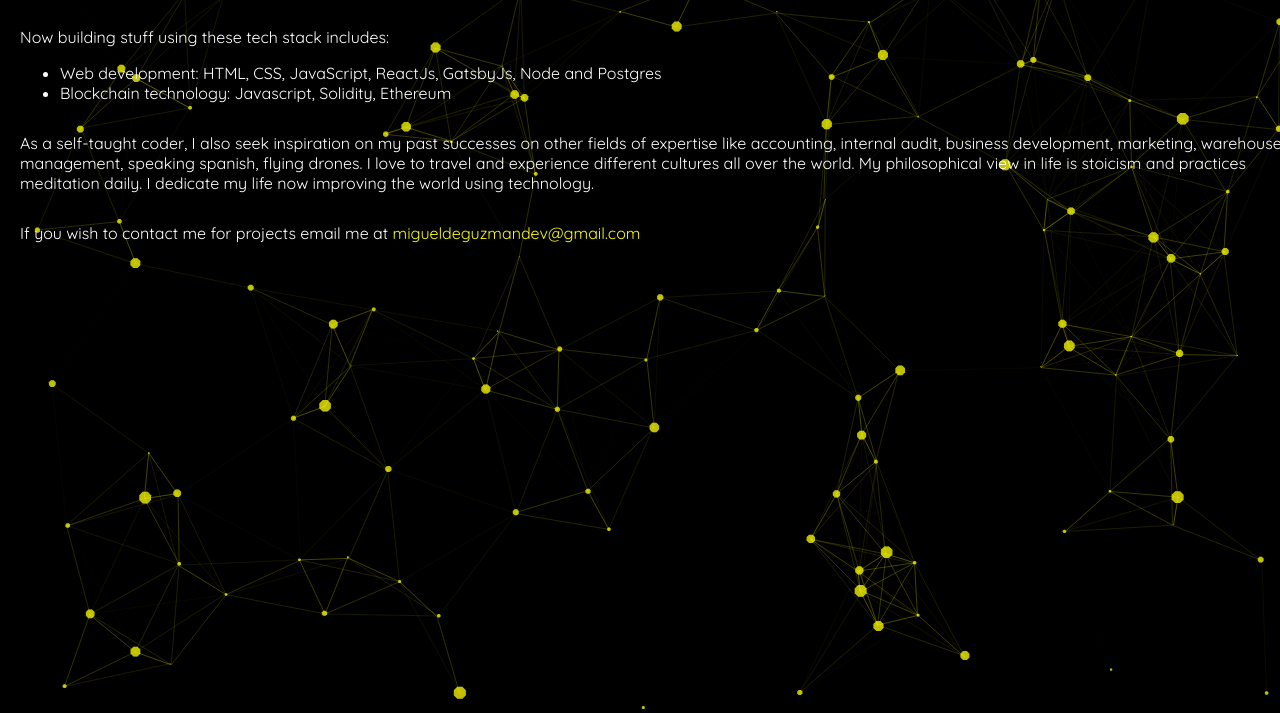
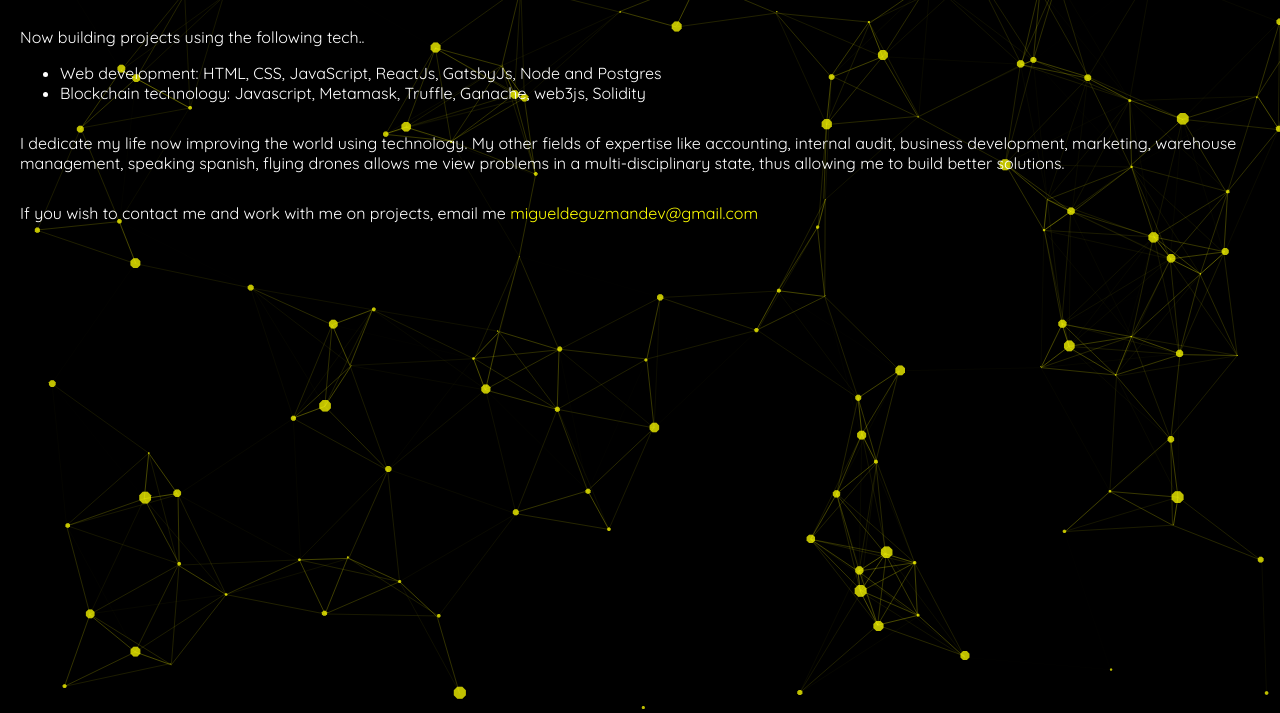
Before and after one commit to migueldeguzman/migueldeguzman.github.io, a plain HTML site: page about.html in a window 1280 px wide. Shown: the part 121-834 px from the top of the page. Drawn offline with Linux system fonts and the light colour scheme; animation ran at ten frames a second; a web font is replaced by a local one.

Commit message:
adding changes

```diff
--- a/about.html
+++ b/about.html
@@ -16,19 +16,20 @@
 		</p>
 	<h1>My story</h1>
 	<p class="aboutstyle">
-		Now building stuff using these tech stack includes:
+		Now building projects using the following tech..
 		<br>
 		<ul>
 			<li>Web development: HTML, CSS, JavaScript, ReactJs, GatsbyJs, Node and Postgres</li>
-			<li>Blockchain technology: Javascript, Solidity, Ethereum</li>
+			<li>Blockchain technology: Javascript, Metamask, Truffle, Ganache, web3js, Solidity</li>
 
 		</ul>
 	</p>
 	<p class="aboutstyle">
-	 As a self-taught coder, I also seek inspiration on my past successes on other fields of expertise like accounting, internal audit, business development, marketing, warehouse management, speaking spanish, flying drones. I love to travel and experience different cultures all over the world. My philosophical view in life is stoicism and practices meditation daily. I dedicate my life now improving the world using technology.
+	 I dedicate my life now improving the world using technology.
+	 My other fields of expertise like accounting, internal audit, business development, marketing, warehouse management, speaking spanish, flying drones allows me view problems in a multi-disciplinary state, thus allowing me to build better solutions.
 	</p>
 	<p class="aboutstyle">
-		If you wish to contact me for projects email me at <a href="https://migueldeguzmandev@gmail.com">migueldeguzmandev@gmail.com</a>
+		If you wish to contact me and work with me on projects, email me <a href="https://migueldeguzmandev@gmail.com">migueldeguzmandev@gmail.com</a>
 	</p><br><br>
 	<script src="js/particles.js"></script>
 	<script src="js/app.js"></script>
```
